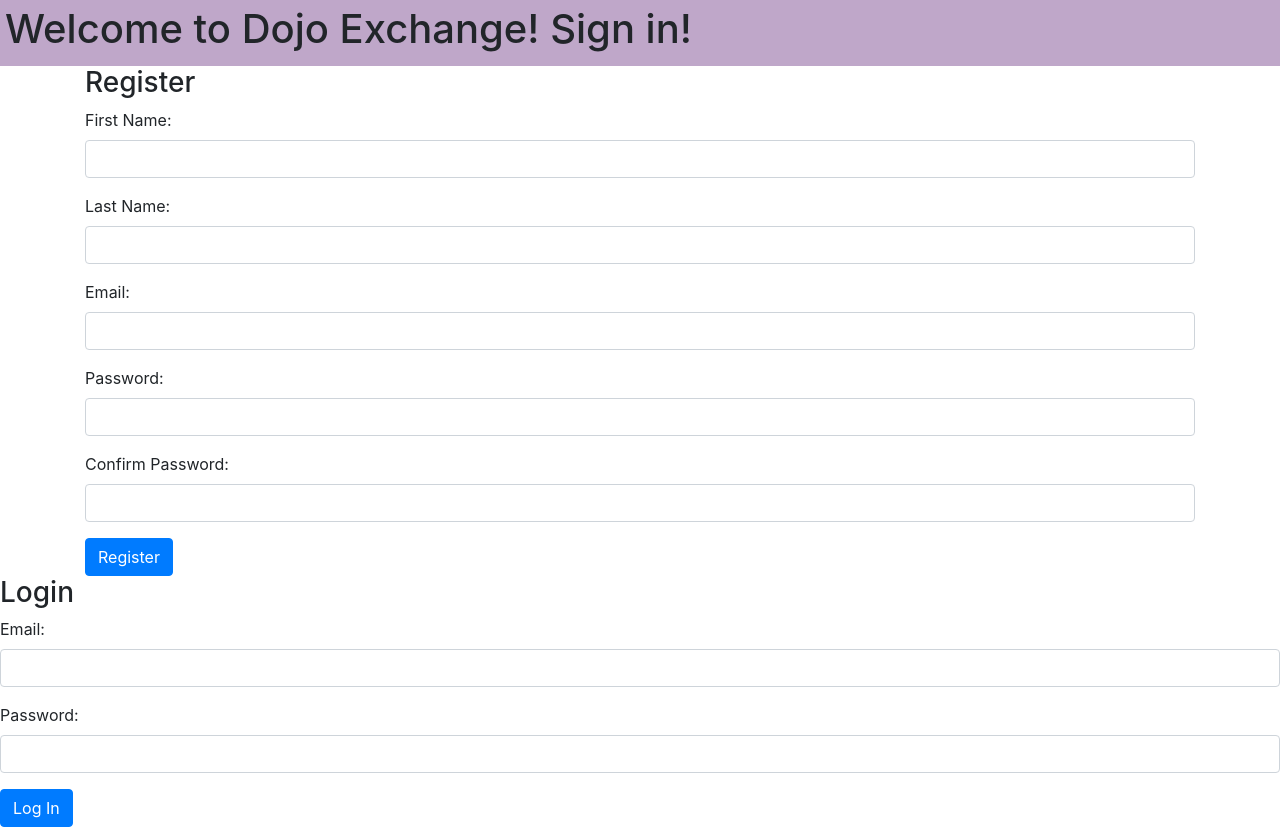
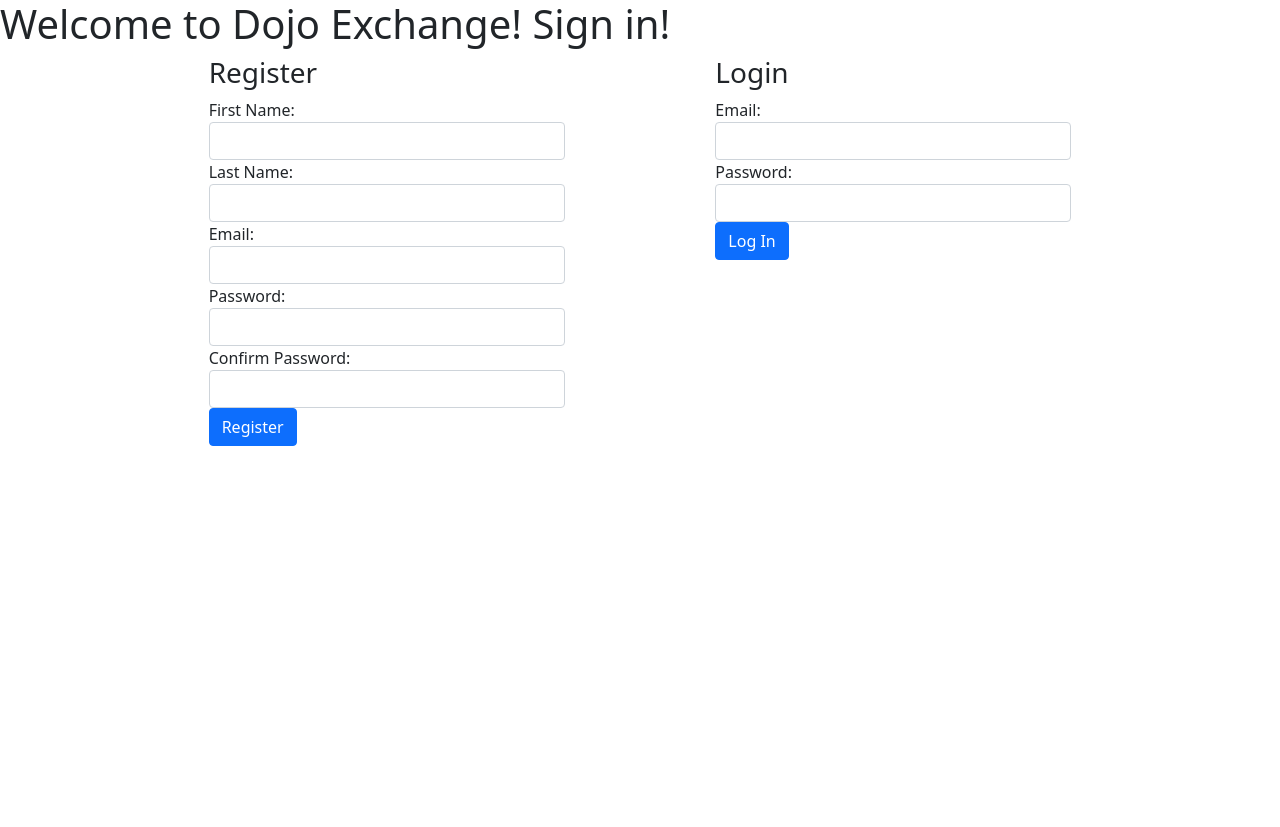
Before and after one commit to cquinsay/dojo-exchange, a Django app: page / in a window 1280 px wide. After the commit the page ends 446 px from the top, so only its background shows below. Run offline with Django 3.2, Linux system fonts and the light colour scheme; some libraries are stand-ins or nearby versions.

Commit message:
fixed reply message function

```diff
--- a/exchange_app/static/css/style.css
+++ b/exchange_app/static/css/style.css
@@ -1,32 +1,31 @@
 * {
     margin:0;
     padding: 0;
-    /* outline: 1px solid red; */
 }
 
-.header{
+/* .header{
     background-color: rgb(191, 167, 201);
     padding: 5px;
     display: flex;
     justify-content: space-between;
     align-items: baseline;
-}
+} */
 /* .items_section{
     display: flex;
     justify-content: space-between;
 
 } */
-.add_item {
+/* .add_item {
     background-color: rgb(191, 167, 201);
     padding: 5px;
-}
+} */
 
-#posted_messages {
+/* #posted_messages {
     background-color: rgb(191, 167, 201);
     margin-bottom: 10px;
-}
-.cart-container {
+} */
+/* .cart-container {
     display: flex;
     justify-content: space-around;
     margin-top: 10px;
-}
+} */
--- a/exchange_app/templates/index.html
+++ b/exchange_app/templates/index.html
@@ -4,8 +4,7 @@
 <head>
     <meta charset="UTF-8">
     <meta name="viewport" content="width=device-width, initial-scale=1.0">
-    <link rel="stylesheet" href="https://stackpath.bootstrapcdn.com/bootstrap/4.5.2/css/bootstrap.min.css"
-        integrity="sha384-JcKb8q3iqJ61gNV9KGb8thSsNjpSL0n8PARn9HuZOnIxN0hoP+VmmDGMN5t9UJ0Z" crossorigin="anonymous">
+    <link rel="stylesheet" href="https://cdn.jsdelivr.net/npm/bootstrap@5.0.0-beta3/dist/css/bootstrap.min.css" rel="stylesheet" integrity="sha384-eOJMYsd53ii+scO/bJGFsiCZc+5NDVN2yr8+0RDqr0Ql0h+rP48ckxlpbzKgwra6" crossorigin="anonymous">
     {% load static %}
     <link rel="stylesheet" href="{% static 'css/style.css' %}">
     <title>Dojo Exchange</title>
@@ -14,7 +13,6 @@
 <body>
     <div class="header">
         <h1>Welcome to Dojo Exchange! Sign in!</h1>
-
     </div>
     <div class="log_reg">
         {% if messages %}
@@ -25,6 +23,8 @@
         </ul>
         {% endif %}
         <div class="container">
+            <div class="row justify-content-evenly">
+                <div class="col-4">
                     <h3>Register</h3>
                     <form action="/register" method="post">
                         {% csrf_token %}
@@ -33,13 +33,15 @@
                                 class="form-control">
                         </div>
                         <div class="form-group">
-                    <label for="last_name">Last Name:</label><input name="last_name" type="text" class="form-control">
+                            <label for="last_name">Last Name:</label><input name="last_name" type="text"
+                                class="form-control">
                         </div>
                         <div class="form-group">
                             <label for="email">Email:</label><input name="email" type="email" class="form-control">
                         </div>
                         <div class="form-group">
-                    <label for="password">Password:</label><input name="password" type="password" class="form-control">
+                            <label for="password">Password:</label><input name="password" type="password"
+                                class="form-control">
                         </div>
                         <div class="form-group">
                             <label for="confirm_password">Confirm Password:</label><input name="confirm_password"
@@ -48,12 +50,13 @@
                         <button class="btn btn-primary" type="submit">Register</button>
                     </form>
                 </div>
-        <section>
+                <div class="col-4">
                     <h3>Login</h3>
                 <form action="/login" method="post">
                     {% csrf_token %}
                     <div class="form-group">
-                    <label for="login_email">Email:</label><input name="login_email" type="email" class="form-control">
+                        <label for="login_email">Email:</label><input name="login_email" type="email"
+                            class="form-control">
                     </div>
                     <div class="form-group">
                         <label for="login_password">Password:</label><input name="login_password" type="password"
@@ -61,11 +64,10 @@
                     </div>
                     <button class="btn btn-primary" type="submit">Log In</button>
                 </form>
-        </section>
-
-
                 </div>
-
+            </div>
+        </div>
+    </div>
 </body>
 
 </html>
--- a/exchange_app/views.py
+++ b/exchange_app/views.py
@@ -189,7 +189,7 @@
     if request.method == "POST":
         if 'user_id' in request.session:
             user = User.objects.get(id=request.session['user_id'])
-            receiver = User.objects.get(id=request.POST['seller_id'])
+            receiver = User.objects.get(id=request.POST['receiver'])
             Message.objects.create(
                 message=request.POST['message'],
                 subject=request.POST['subject'],
```
Also changed, not shown: db.sqlite3. Lines whose indentation alone changed are shown as unchanged.
